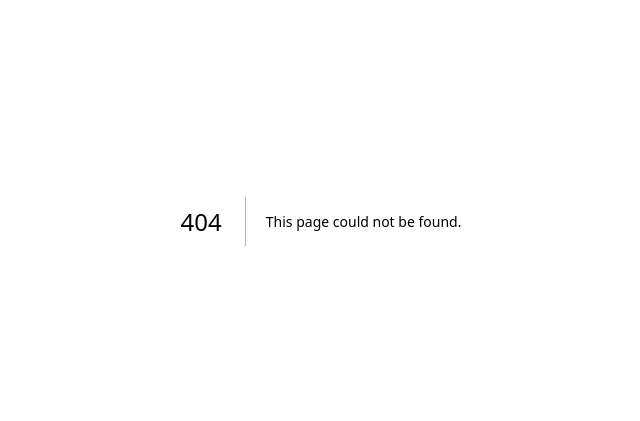
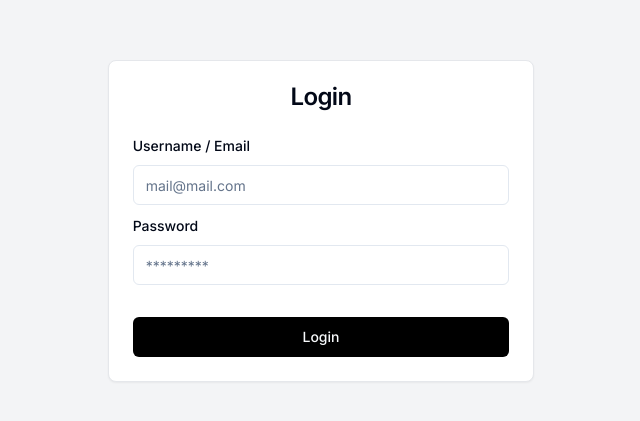
Before and after one commit to Dhanasekar16big7/nextjs, a Next.js app: page /login in a window 1280 px wide. Before the commit this address had no page. Shown: the part 179-600 px from the top of the page, without its empty margins (319-959 px from the left). Built offline with nearby package versions, Linux system fonts and the light colour scheme; what tailwindcss-debug-screens would draw is missing.

Commit message:
Supabase configuration and authentication

```diff
--- a/package.json
+++ b/package.json
@@ -18,9 +18,9 @@
     "@react-hook/media-query": "^1.1.1",
     "@react-hook/window-size": "^3.1.1",
     "@rooks/use-window-size": "^4.11.2",
+    "@supabase/ssr": "^0.3.0",
+    "@supabase/supabase-js": "^2.43.1",
     "@tanstack/react-table": "^8.15.0",
-    "@vercel/blob": "^0.22.1",
-    "@vercel/postgres": "^0.7.2",
     "avatar": "^0.1.0",
     "axios": "^1.6.8",
     "button": "^1.1.1",
--- /dev/null
+++ b/src/app/login/Action.ts
@@ -0,0 +1,21 @@
+'use server';
+
+import { createClient } from "@/utils/supabase/server";
+import { revalidatePath } from "next/cache";
+import { redirect } from "next/navigation";
+
+export async function signIn(email: string, password: string) {
+    const supabase = createClient();
+    const { data, error } = await supabase.auth.signInWithPassword({
+      email,
+      password,
+    });
+    if (error) {
+        return redirect(`/login?message=${error.message}`);
+    }
+    const userId = data.user.id
+    if(data) {
+        revalidatePath('/', 'layout');
+        return redirect(`/`);
+    }
+}
--- /dev/null
+++ b/src/app/login/components/LoginForm.tsx
@@ -0,0 +1,117 @@
+"use client";
+import { Button } from "@/components/ui/button"
+import {
+  Form,
+  FormControl,
+  FormDescription,
+  FormField,
+  FormItem,
+  FormLabel,
+  FormMessage,
+} from "@/components/ui/form"
+import { Input } from "@/components/ui/input"
+import { Card, CardContent, CardHeader, CardTitle } from "@/components/ui/card";
+import { z } from "zod";
+import { useForm } from "react-hook-form";
+import { zodResolver } from "@hookform/resolvers/zod";
+import { useState } from "react";
+import { signIn } from "../Action";
+
+const formSchema = z.object({
+    email: z.string().email(),
+    password: z.string().min(6,{
+        message: "Password must be 6 letters"
+    }),
+});
+
+export interface LoginFormProps {
+    message?: string;
+}
+
+export default function LoginForm (props: LoginFormProps) {
+
+    const [isLoading, setisLoading] = useState<boolean>(false);
+
+    const form = useForm<z.infer<typeof formSchema>>({
+        resolver: zodResolver(formSchema),
+        defaultValues: {
+          email: "",
+          password: "",
+        },
+    });
+
+    async function onSubmit(values: z.infer<typeof formSchema>) {
+        setisLoading(true);
+        signIn(
+            values.email,
+            values.password
+        ).then((res)=> {
+            setisLoading(false);
+        });
+    }
+
+  return (
+    <div>
+      <div className="min-h-screen bg-gray-100 flex justify-center items-center">
+        <Card className="w-4/12 my-2">
+            <CardHeader>
+            <CardTitle>
+                <div className="flex justify-center">
+                    <span>Login</span>
+                </div>
+            </CardTitle>
+            </CardHeader>
+            <CardContent>
+            <Form {...form}>
+                <form onSubmit={form.handleSubmit(onSubmit)} className="space-y-2">
+                {props?.message && (
+                    <p className="mt-4 p-4 bg-foreground/10 text-foreground text-center">
+                        {props.message}
+                    </p>
+                )}
+                <div className="">
+                    <FormField
+                        control={form.control}
+                        name="email"
+                        render={({ field }) => (
+                            <FormItem>
+                                <FormLabel>Username / Email</FormLabel>
+                                    <FormControl>
+                                    <Input placeholder="mail@mail.com" type="email" {...field} />
+                                </FormControl>
+                                <FormMessage />
+                            </FormItem>
+                        )}
+                    />
+                </div>
+                <div className="mb-5 mt-4">
+                    <FormField
+                        control={form.control}
+                        name="password"
+                        render={({ field }) => (
+                            <FormItem>
+                                <FormLabel>Password</FormLabel>
+                                    <FormControl>
+                                    <Input placeholder="*********" type="password" {...field} />
+                                </FormControl>
+                                <FormMessage />
+                            </FormItem>
+                        )}
+                    />
+                </div>
+                <br/>
+                <Button
+                    className="w-full bg-black "
+                    type="submit"
+                    disabled={isLoading}
+                >
+                    {isLoading ? "Loading..." : "Login"}
+                </Button>
+                </form>
+            </Form>
+            </CardContent>
+        </Card>
+        </div>
+    </div>
+  );
+}
--- /dev/null
+++ b/src/app/login/page.tsx
@@ -0,0 +1,33 @@
+import { Button } from "@/components/ui/button"
+import {
+  Form,
+  FormControl,
+  FormDescription,
+  FormField,
+  FormItem,
+  FormLabel,
+  FormMessage,
+} from "@/components/ui/form"
+import { Input } from "@/components/ui/input"
+import { Card, CardContent, CardHeader, CardTitle } from "@/components/ui/card";
+import { z } from "zod";
+import { useForm } from "react-hook-form";
+import { zodResolver } from "@hookform/resolvers/zod";
+import { useState } from "react";
+import LoginForm from "./components/LoginForm";
+import { createClient } from "@/utils/supabase/server";
+import { redirect } from "next/navigation";
+
+
+export default async function Login ({
+    searchParams,
+  }: {
+    searchParams: { message: string };
+  }) {
+
+  return (
+    <div>
+        <LoginForm message={searchParams.message} />
+    </div>
+  );
+}
--- /dev/null
+++ b/src/middleware.ts
@@ -0,0 +1,19 @@
+import { type NextRequest } from 'next/server'
+import { updateSession } from '@/utils/supabase/middleware'
+
+export async function middleware(request: NextRequest) {
+  return await updateSession(request)
+}
+
+export const config = {
+  matcher: [
+    /*
+     * Match all request paths except for the ones starting with:
+     * - _next/static (static files)
+     * - _next/image (image optimization files)
+     * - favicon.ico (favicon file)
+     * Feel free to modify this pattern to include more paths.
+     */
+    '/((?!_next/static|_next/image|favicon.ico|.*\\.(?:svg|png|jpg|jpeg|gif|webp)$).*)',
+  ],
+}
--- /dev/null
+++ b/utils/supabase/middleware.ts
@@ -0,0 +1,62 @@
+import { createServerClient, type CookieOptions } from '@supabase/ssr'
+import { NextResponse, type NextRequest } from 'next/server'
+
+export async function updateSession(request: NextRequest) {
+  let response = NextResponse.next({
+    request: {
+      headers: request.headers,
+    },
+  })
+
+  const supabase = createServerClient(
+    process.env.NEXT_PUBLIC_SUPABASE_URL!,
+    process.env.NEXT_PUBLIC_SUPABASE_ANON_KEY!,
+    {
+      cookies: {
+        get(name: string) {
+          return request.cookies.get(name)?.value
+        },
+        set(name: string, value: string, options: CookieOptions) {
+          request.cookies.set({
+            name,
+            value,
+            ...options,
+          })
+          response = NextResponse.next({
+            request: {
+              headers: request.headers,
+            },
+          })
+          response.cookies.set({
+            name,
+            value,
+            ...options,
+          })
+        },
+        remove(name: string, options: CookieOptions) {
+          request.cookies.set({
+            name,
+            value: '',
+            ...options,
+          })
+          response = NextResponse.next({
+            request: {
+              headers: request.headers,
+            },
+          })
+          response.cookies.set({
+            name,
+            value: '',
+            ...options,
+          })
+        },
+      },
+    }
+  )
+
+  const { data: { user } } = await supabase.auth.getUser();
+  if (!user && request.nextUrl.pathname!=='/login') {
+    return NextResponse.redirect(new URL('/login', request.url));
+  }
+  return response
+}
--- /dev/null
+++ b/utils/supabase/server.ts
@@ -0,0 +1,38 @@
+import { createServerClient, type CookieOptions } from '@supabase/ssr'
+import { cookies } from 'next/headers'
+
+export function createClient() {
+  const cookieStore = cookies()
+
+  // Create a server's supabase client with newly configured cookie,
+  // which could be used to maintain user's session
+  return createServerClient(
+    process.env.NEXT_PUBLIC_SUPABASE_URL!,
+    process.env.NEXT_PUBLIC_SUPABASE_ANON_KEY!,
+    {
+      cookies: {
+        get(name: string) {
+          return cookieStore.get(name)?.value
+        },
+        set(name: string, value: string, options: CookieOptions) {
+          try {
+            cookieStore.set({ name, value, ...options })
+          } catch (error) {
+            // The `set` method was called from a Server Component.
+            // This can be ignored if you have middleware refreshing
+            // user sessions.
+          }
+        },
+        remove(name: string, options: CookieOptions) {
+          try {
+            cookieStore.set({ name, value: '', ...options })
+          } catch (error) {
+            // The `delete` method was called from a Server Component.
+            // This can be ignored if you have middleware refreshing
+            // user sessions.
+          }
+        },
+      },
+    }
+  )
+}
```
Also changed, not shown: src/app/(admin)/layout.tsx (+4 -4 lines), utils/supabase/client.ts (added, +9 -0 lines), 2 other files (tests, documents, lock files or other folders).
